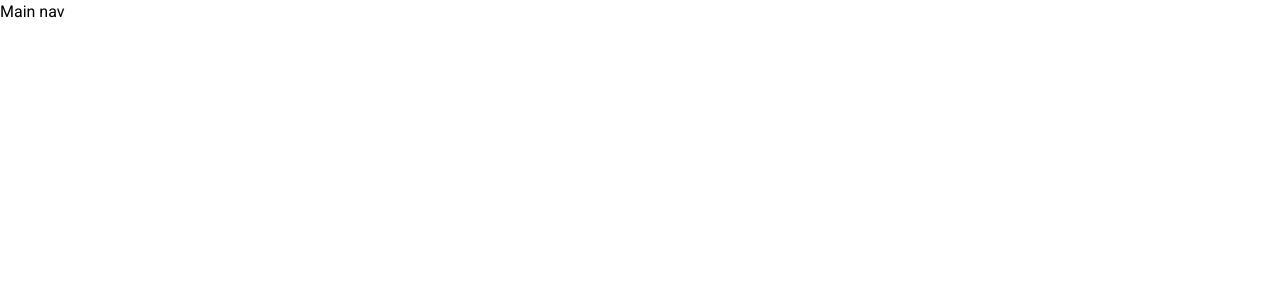
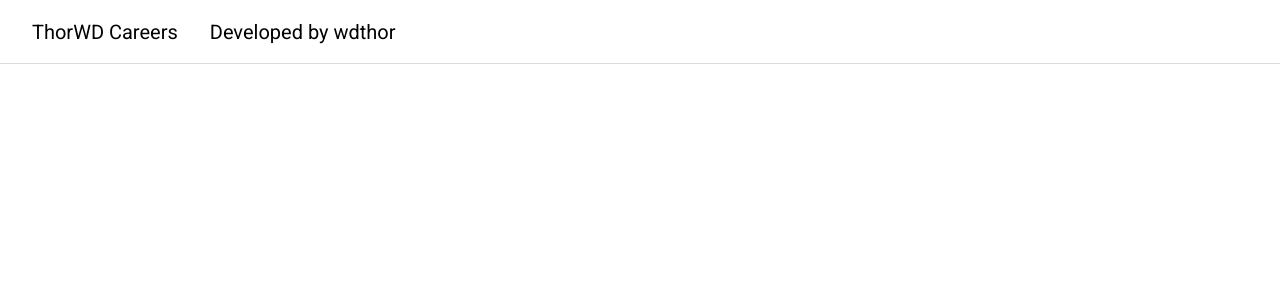
Before and after one commit to wdthor/job-search, a Vue app: page / in a window 1280 px wide. Shown: the top 300 px of the page. Built offline with nearby package versions, Linux system fonts and the light colour scheme.

Commit message:
US-1 - NavBar * Add Navbar style * Enable Vitest common import globally * Edit eslint and prettier settings

```diff
--- a/package.json
+++ b/package.json
@@ -7,6 +7,7 @@
     "build": "run-p type-check build-only",
     "preview": "vite preview",
     "test:unit": "vitest",
+    "test:unit:coverage": "vitest --coverage",
     "test:e2e": "playwright test",
     "build-only": "vite build",
     "type-check": "vue-tsc --noEmit -p tsconfig.vitest.json --composite false",
@@ -23,12 +24,14 @@
     "@types/jsdom": "^21.1.1",
     "@types/node": "^18.16.8",
     "@vitejs/plugin-vue": "^4.2.3",
+    "@vitest/coverage-v8": "^0.33.0",
     "@vue/eslint-config-prettier": "^7.1.0",
     "@vue/eslint-config-typescript": "^11.0.3",
     "@vue/test-utils": "^2.3.2",
     "@vue/tsconfig": "^0.4.0",
     "autoprefixer": "^10.4.14",
     "eslint": "^8.39.0",
+    "eslint-plugin-vitest-globals": "^1.3.1",
     "eslint-plugin-vue": "^9.11.0",
     "jsdom": "^22.0.0",
     "npm-run-all": "^4.1.5",
@@ -38,7 +41,7 @@
     "tailwindcss": "^3.3.2",
     "typescript": "~5.0.4",
     "vite": "^4.3.5",
-    "vitest": "^0.31.0",
+    "vitest": "^0.32.4",
     "vue-tsc": "^1.6.4"
   }
 }
--- a/src/components/MainNav.vue
+++ b/src/components/MainNav.vue
@@ -1,7 +1,17 @@
 <template>
-  <div>Main nav</div>
+  <header class="w-full text-sm">
+    <div class="fixed left-0 top-0 h-16 w-full bg-white">
+      <div class="mx-auto flex h-full flex-nowrap border-b border-solid border-brand-gray-1 px-8">
+        <a href="/" class="flex h-full items-center text-xl">{{ company }}</a>
+        <h2 class="ml-8 flex h-full items-center text-xl">Developed by {{ author }}</h2>
+      </div>
+    </div>
+  </header>
 </template>
 
-<script setup lang="ts"></script>
+<script setup lang="ts">
+import { ref } from 'vue';
 
-<style scoped></style>
+const company = ref('ThorWD Careers');
+const author = ref('wdthor');
+</script>
--- a/vite.config.ts
+++ b/vite.config.ts
@@ -1,14 +1,17 @@
-import { fileURLToPath, URL } from 'node:url'
+import { fileURLToPath, URL } from 'node:url';
 
-import { defineConfig } from 'vite'
-import vue from '@vitejs/plugin-vue'
+import { defineConfig } from 'vite';
+import vue from '@vitejs/plugin-vue';
 
 // https://vitejs.dev/config/
 export default defineConfig({
   plugins: [vue()],
   resolve: {
     alias: {
-      '@': fileURLToPath(new URL('./src', import.meta.url))
-    }
-  }
-})
+      '@': fileURLToPath(new URL('./src', import.meta.url)),
+    },
+  },
+  test: {
+    globals: true,
+  },
+});
```
Also changed, not shown: src/playground2.js (added, +17 -0 lines), .eslintrc.cjs, .prettierrc.json, 1 other file (tests, documents, lock files or other folders).
